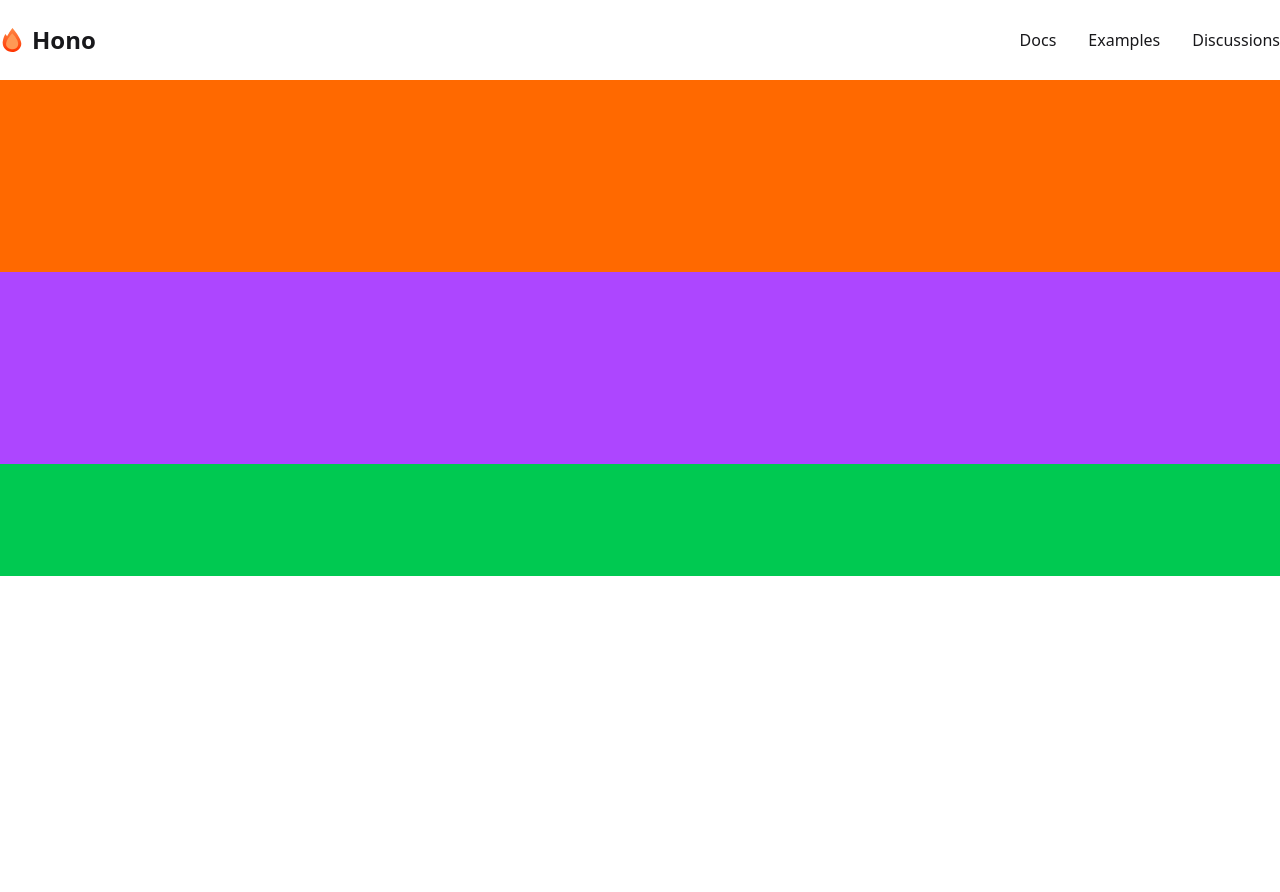
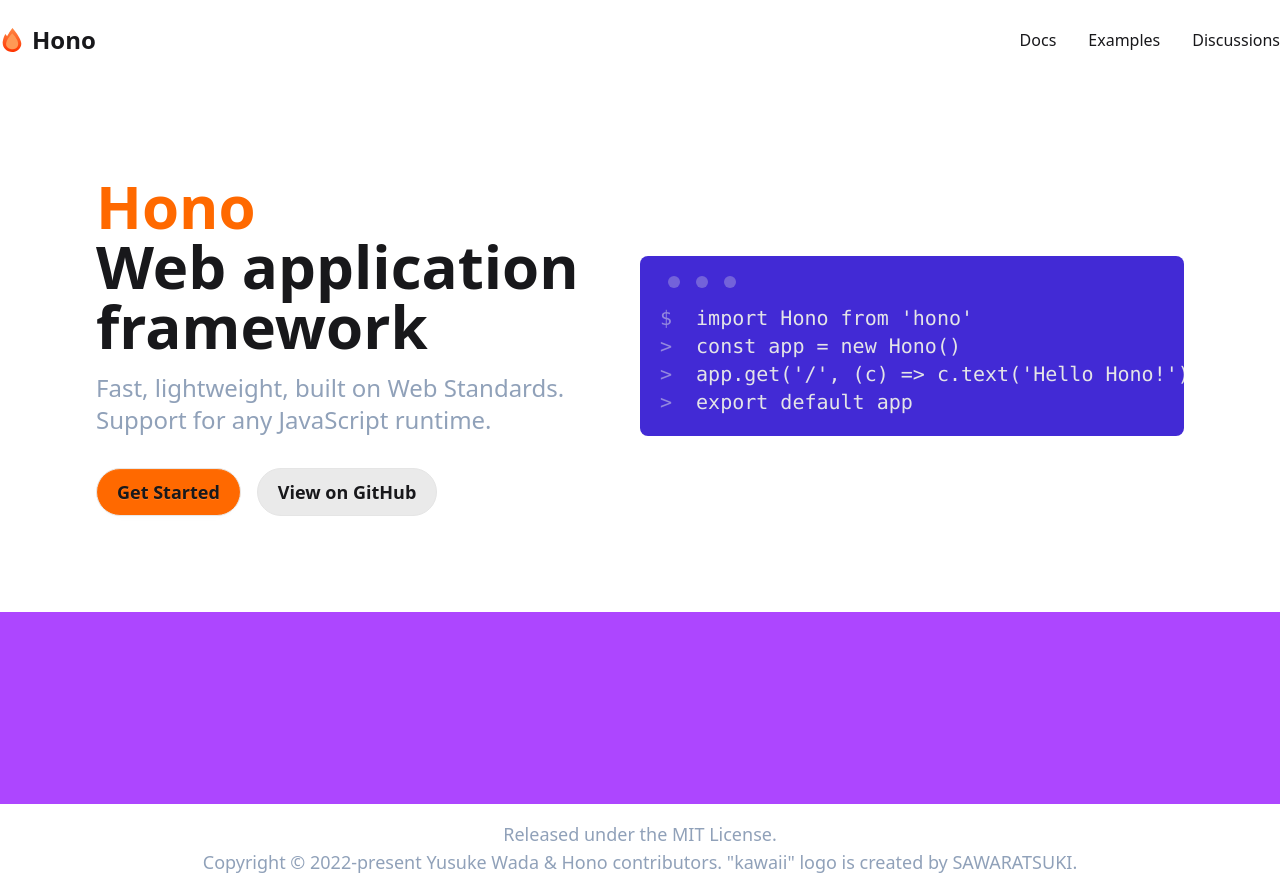
Before and after one commit to kabir-asani/copper, a Next.js app: page / in a window 1280 px wide. Before the commit the page ends 800 px from the top, so only its background shows below. Built offline with nearby package versions, Linux system fonts and the light colour scheme.

Commit message:
Add HeroBlock, HeroText, and HeroCode components; update RootPage layout

```diff
--- /dev/null
+++ b/app/blocks/hero-block/HeroBlock.tsx
@@ -0,0 +1,20 @@
+import React from "react";
+import HeroText from "./components/hero-text/HeroText";
+import HeroCode from "./components/hero-code/HeroCode";
+
+const HeroBlock = () => {
+  return (
+    <div className="container mx-auto">
+      <div className="flex flex-row items-center">
+        <div className="w-1/2">
+          <HeroText />
+        </div>
+        <div className="w-1/2">
+          <HeroCode />
+        </div>
+      </div>
+    </div>
+  );
+};
+
+export default HeroBlock;
--- /dev/null
+++ b/app/blocks/hero-block/components/hero-code/HeroCode.tsx
@@ -0,0 +1,22 @@
+import React from "react";
+
+const HeroCode = () => {
+  return (
+    <div className="mockup-code w-full text-xl bg-primary">
+      <pre data-prefix="$">
+        <code>import Hono from 'hono'</code>
+      </pre>
+      <pre data-prefix=">">
+        <code>const app = new Hono()</code>
+      </pre>
+      <pre data-prefix=">">
+        <code>app.get('/', (c) =&gt; c.text('Hello Hono!'))</code>
+      </pre>
+      <pre data-prefix=">">
+        <code>export default app</code>
+      </pre>
+    </div>
+  );
+};
+
+export default HeroCode;
--- /dev/null
+++ b/app/blocks/hero-block/components/hero-text/HeroText.tsx
@@ -0,0 +1,22 @@
+import React from "react";
+
+const HeroText = () => {
+  return (
+    <div className="flex flex-col justify-start">
+      <h1 className="text-6xl font-black">
+        <span className="text-orange-500">Hono</span>
+        <br />
+        Web application framework
+      </h1>
+      <p className="text-2xl text-slate-400 mt-4">
+        Fast, lightweight, built on Web Standards. Support for any JavaScript runtime.
+      </p>
+      <div className="flex flex-row justify-start mt-8 gap-4">
+        <button className="btn btn-lg rounded-full bg-orange-500 hover:bg-orange-700">Get Started</button>
+        <button className="btn btn-soft btn-lg rounded-full">View on GitHub</button>
+      </div>
+    </div>
+  );
+};
+
+export default HeroText;
--- a/app/page.tsx
+++ b/app/page.tsx
@@ -1,13 +1,17 @@
+import FooterBar from "@/components/footer-bar/FooterBar";
 import NavigationBar from "@/components/navigation-bar/NavigationBar";
 import React from "react";
+import HeroBlock from "./blocks/hero-block/HeroBlock";
 
 const RootPage = () => {
   return (
     <div className="flex flex-col items-stretch">
       <NavigationBar />
-      <div className="h-48 bg-orange-500" />
+      <div className="container mx-auto p-24">
+        <HeroBlock />
+      </div>
       <div className="h-48 bg-purple-500" />
-      <div className="h-28 bg-green-500" />
+      <FooterBar />
     </div>
   );
 };
--- /dev/null
+++ b/components/footer-bar/FooterBar.tsx
@@ -0,0 +1,17 @@
+import React from "react";
+
+const FooterBar = () => {
+  return (
+    <footer className="footer sm:footer-horizontal footer-center text-slate-400 text-lg p-4">
+      <aside>
+        <p className="text-center">
+          Released under the MIT License.
+          <br />
+          Copyright © 2022-present Yusuke Wada & Hono contributors. "kawaii" logo is created by SAWARATSUKI.
+        </p>
+      </aside>
+    </footer>
+  );
+};
+
+export default FooterBar;
```
